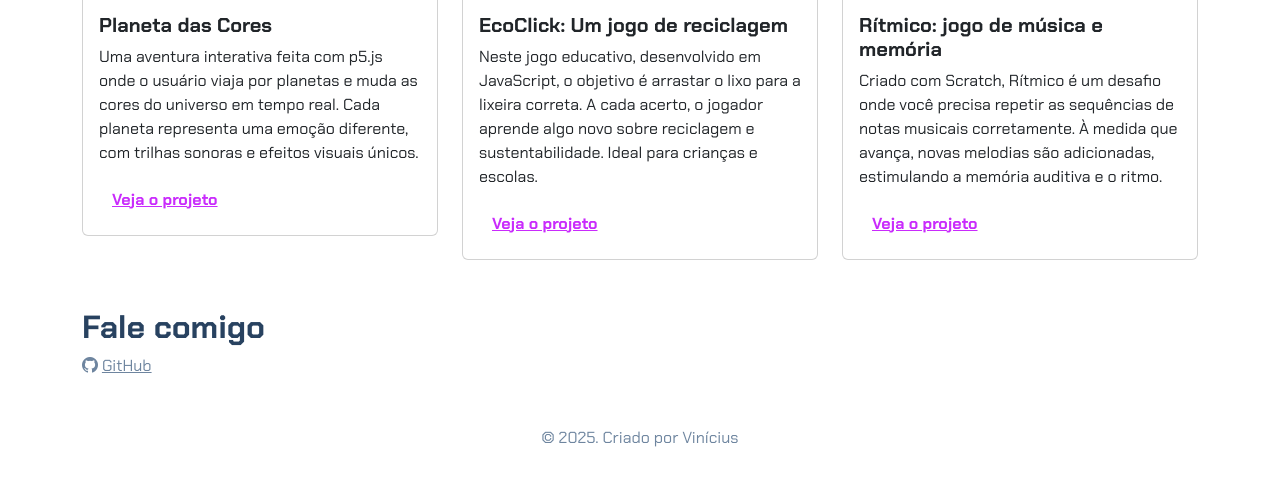
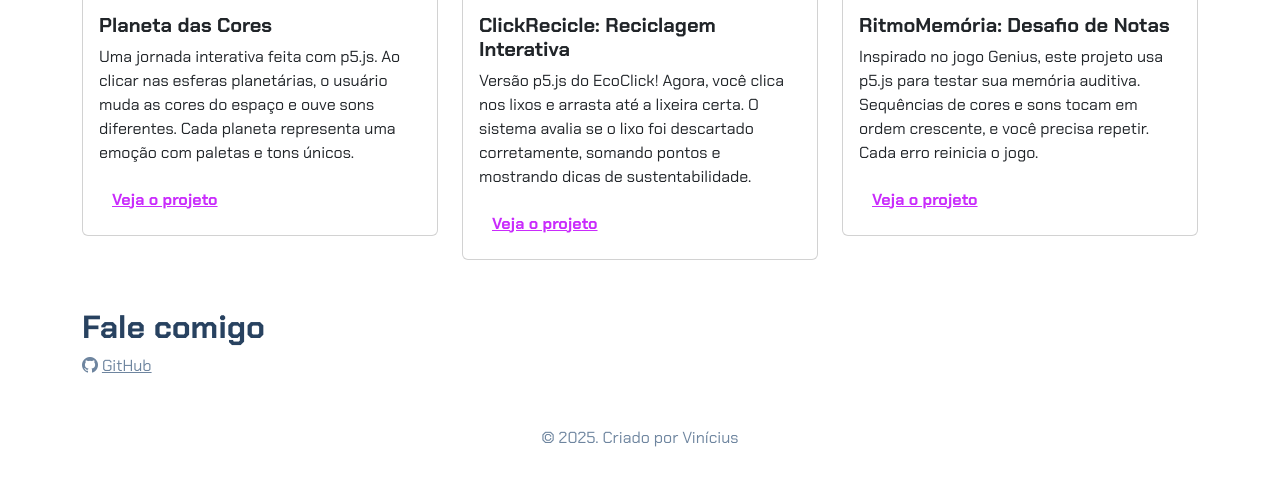
Before and after one commit to passoestreito/Clientes-, a plain HTML site: page index.html in a window 1280 px wide. Shown: the part 417-898 px from the top of the page. Drawn offline with nearby package versions, Linux system fonts and the light colour scheme.

Commit message:
Update index.html

```diff
--- a/index.html
+++ b/index.html
@@ -36,8 +36,9 @@
                     <img src="img/Tetris.jpg" class="card-img-top" alt="Imagem do projeto Planeta das Cores">
                     <div class="card-body">
                         <h5 class="card-title">Planeta das Cores</h5>
-                        <p class="card-text">Uma aventura interativa feita com p5.js onde o usuário viaja por planetas e muda as cores do universo em tempo real.
-                            Cada planeta representa uma emoção diferente, com trilhas sonoras e efeitos visuais únicos.</p>
+<p class="card-text">Uma jornada interativa feita com p5.js. Ao clicar nas esferas planetárias,
+    o usuário muda as cores do espaço e ouve sons diferentes. Cada planeta representa uma emoção com
+    paletas e tons únicos.</p>
                         <button type="button" class="btn btn-link" data-bs-toggle="modal" data-bs-target="#modal1">Veja
                             o projeto</button>
                     </div>
@@ -48,9 +49,9 @@
                 <div class="card">
                     <img src="img/download.jpg" class="card-img-top" alt="Imagem do projeto EcoClick">
                     <div class="card-body">
-                        <h5 class="card-title">EcoClick: Um jogo de reciclagem</h5>
-                        <p class="card-text">Neste jogo educativo, desenvolvido em JavaScript, o objetivo é arrastar o lixo para a lixeira correta.
-                            A cada acerto, o jogador aprende algo novo sobre reciclagem e sustentabilidade. Ideal para crianças e escolas.</p>
+                        <h5 class="card-title">ClickRecicle: Reciclagem Interativa</h5>
+<p class="card-text">Versão p5.js do EcoClick! Agora, você clica nos lixos e arrasta até a lixeira certa.
+    O sistema avalia se o lixo foi descartado corretamente, somando pontos e mostrando dicas de sustentabilidade.</p>
                         <button type="button" class="btn btn-link" data-bs-toggle="modal" data-bs-target="#modal2">Veja
                             o projeto</button>
                     </div>
@@ -61,9 +62,9 @@
                 <div class="card">
                     <img src="img/images.jpg" class="card-img-top" alt="Imagem do projeto Rítmico">
                     <div class="card-body">
-                        <h5 class="card-title">Rítmico: jogo de música e memória</h5>
-                        <p class="card-text">Criado com Scratch, Rítmico é um desafio onde você precisa repetir as sequências de notas musicais corretamente.
-                            À medida que avança, novas melodias são adicionadas, estimulando a memória auditiva e o ritmo.</p>
+                        <h5 class="card-title">RitmoMemória: Desafio de Notas</h5>
+            <p class="card-text">Inspirado no jogo Genius, este projeto usa p5.js para testar sua memória auditiva. Sequências de cores
+    e sons tocam em ordem crescente, e você precisa repetir. Cada erro reinicia o jogo.</p>
                         <button type="button" class="btn btn-link" data-bs-toggle="modal" data-bs-target="#modal3">Veja
                             o projeto</button>
                     </div>
@@ -81,8 +82,11 @@
                     <button type="button" class="btn-close" data-bs-dismiss="modal" aria-label="Fechar"></button>
                 </div>
                 <div class="modal-body">
-                    <p>Uma experiência imersiva feita com p5.js, onde os usuários exploram galáxias e transformam o cenário ao clicar em diferentes elementos coloridos.
-                        A proposta é desenvolver a criatividade visual com uma navegação simples e divertida.</p>
+                    <p>Uma jornada interativa feita com p5.js. Ao clicar nas esferas
+                        planetárias, o usuário muda as cores do espaço e ouve sons diferentes.
+                        Cada planeta representa uma emoção com paletas e tons únicos.
+Uma experiência com p5.js onde o usuário muda o universo clicando nos planetas. Cores e sons reagem em tempo real,
+                        promovendo criatividade e relaxamento visual.</p>
                     <img src="img/Tetris.jpg" class="img-fluid w-100" alt="Imagem do Planeta das Cores">
                 </div>
                 <div class="modal-footer">
@@ -102,8 +106,8 @@
                     <button type="button" class="btn-close" data-bs-dismiss="modal" aria-label="Fechar"></button>
                 </div>
                 <div class="modal-body">
-                    <p>EcoClick é um jogo divertido que ensina sobre reciclagem. O jogador deve arrastar itens como papel, vidro e plástico até suas lixeiras correspondentes.
-                        O projeto foi desenvolvido com HTML, CSS e JavaScript puros, sem bibliotecas externas.</p>
+                    <p>Versão em p5.js do clássico jogo educativo! Agora, você clica nos lixos e arrasta até a lixeira certa. O sistema avalia se o descarte foi correto, soma pontos e exibe dicas de sustentabilidade.
+ClickRecicle traz a reciclagem para o mundo dos games! Feito em p5.js, você interage com objetos recicláveis e aprende como descartá-los corretamente. Educativo e divertido!</p>
                     <img src="img/download.jpg" class="img-fluid w-100" alt="Imagem do EcoClick">
                 </div>
                 <div class="modal-footer">
@@ -123,8 +127,8 @@
                     <button type="button" class="btn-close" data-bs-dismiss="modal" aria-label="Fechar"></button>
                 </div>
                 <div class="modal-body">
-                    <p>Desenvolvido no Scratch, o Rítmico é um jogo onde os jogadores precisam memorizar e repetir sequências musicais. Cada rodada apresenta sons
-                        diferentes que se acumulam, criando uma melodia cada vez mais desafiadora.</p>
+                    <p>Inspirado no jogo Genius, este projeto usa p5.js para testar sua memória auditiva. Sequências de cores e sons são reproduzidas, e você precisa repetir corretamente. Errou? O desafio recomeça.
+RitmoMemória simula o famoso jogo Genius com p5.js. Memorize a ordem das cores e sons e tente repetir. A cada acerto, a sequência aumenta, tornando tudo mais desafiador e estimulante.</p>
                     <img src="img/images.jpg" alt="Imagem do Rítmico" class="img-fluid w-100">
                 </div>
                 <div class="modal-footer">
```
